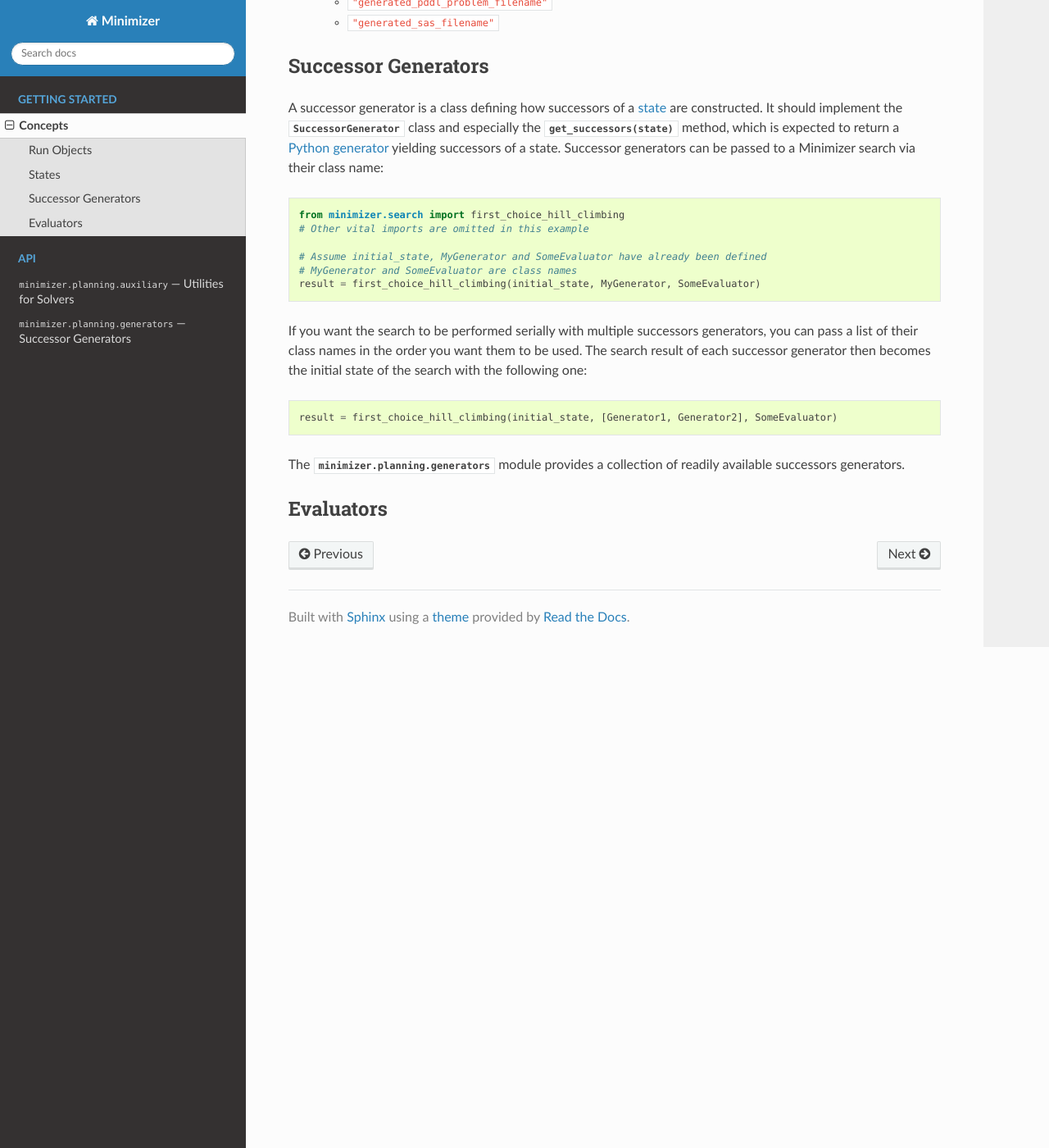
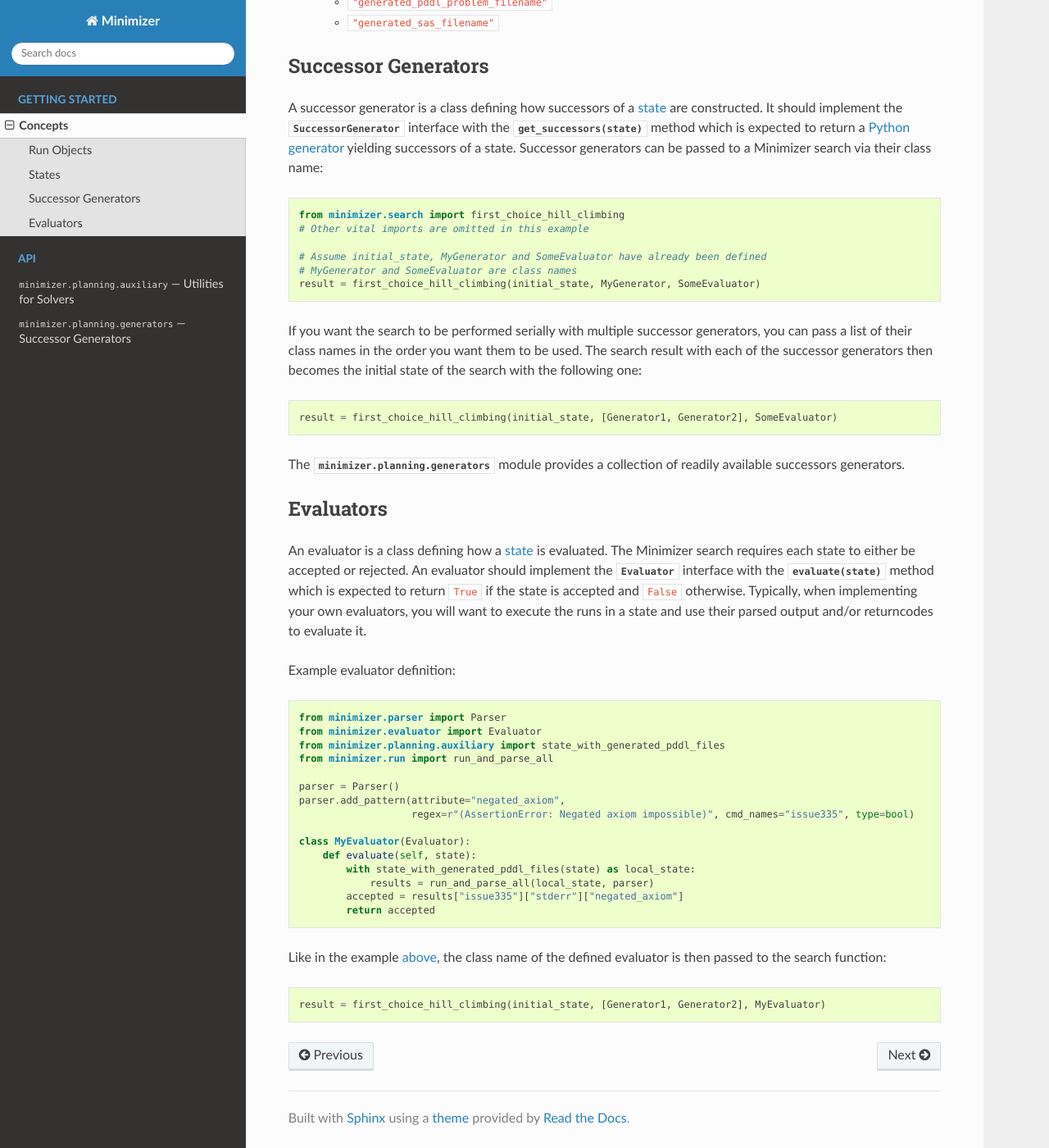
Before and after one commit to aibasel/machetli, a Sphinx documentation site: the page built from docs/concepts.rst, in a window 1280 px wide and 1400 px high, scrolled down 1405 px. Shown: the whole window at 82% size. Built offline with Sphinx 7.4.7 and the Read the Docs theme 2.0.0, drawn with Linux system fonts in a browser that asks for light colours.

Commit message:
[documentation] Finished draft of concepts documentation.

```diff
--- a/docs/concepts.rst
+++ b/docs/concepts.rst
@@ -64,7 +64,7 @@ As mentioned above, a state is a Python dictionary. You can store in it anything
 Successor Generators
 --------------------
 A successor generator is a class defining how successors of a :ref:`state<state_concept>` are constructed.
-It should implement the :class:`SuccessorGenerator<minimizer.planning.generators.SuccessorGenerator>` class and especially the :meth:`get_successors(state)<minimizer.planning.generators.SuccessorGenerator.get_successors>` method, which is expected to return a `Python generator <https://docs.python.org/3/glossary.html#term-generator>`_ yielding successors of a state. Successor generators can be passed to a Minimizer search via their class name:
+It should implement the :class:`SuccessorGenerator<minimizer.planning.generators.SuccessorGenerator>` interface with the :meth:`get_successors(state)<minimizer.planning.generators.SuccessorGenerator.get_successors>` method which is expected to return a `Python generator <https://docs.python.org/3/glossary.html#term-generator>`_ yielding successors of a state. Successor generators can be passed to a Minimizer search via their class name:
 
 .. code-block:: python
 
@@ -75,9 +75,10 @@ It should implement the :class:`SuccessorGenerator<minimizer.planning.generators
     # MyGenerator and SomeEvaluator are class names
     result = first_choice_hill_climbing(initial_state, MyGenerator, SomeEvaluator)
 
-If you want the search to be performed serially with multiple successors generators, you can pass a list of their class names in the order you want them to be used. The search result of each successor generator then becomes the initial state of the search with the following one:
+If you want the search to be performed serially with multiple successor generators, you can pass a list of their class names in the order you want them to be used. The search result with each of the successor generators then becomes the initial state of the search with the following one:
 
 .. code-block:: python
+    :name: succ_gen_list_exmpl
 
     result = first_choice_hill_climbing(initial_state, [Generator1, Generator2], SomeEvaluator)
 
@@ -87,3 +88,30 @@ The :mod:`minimizer.planning.generators` module provides a collection of readily
 
 Evaluators
 ----------
+An evaluator is a class defining how a :ref:`state<state_concept>` is evaluated. The Minimizer search requires each state to either be accepted or rejected. An evaluator should implement the :class:`Evaluator<minimizer.evaluator.Evaluator>` interface with the :meth:`evaluate(state)<minimizer.evaluator.Evaluator.evaluate>` method which is expected to return ``True`` if the state is accepted and ``False`` otherwise. Typically, when implementing your own evaluators, you will want to execute the runs in a state and use their parsed output and/or returncodes to evaluate it.
+
+Example evaluator definition:
+
+.. code-block:: python
+
+    from minimizer.parser import Parser
+    from minimizer.evaluator import Evaluator
+    from minimizer.planning.auxiliary import state_with_generated_pddl_files
+    from minimizer.run import run_and_parse_all
+
+    parser = Parser()
+    parser.add_pattern(attribute="negated_axiom",
+                       regex=r"(AssertionError: Negated axiom impossible)", cmd_names="issue335", type=bool)
+
+    class MyEvaluator(Evaluator):
+        def evaluate(self, state):
+            with state_with_generated_pddl_files(state) as local_state:
+                results = run_and_parse_all(local_state, parser)
+            accepted = results["issue335"]["stderr"]["negated_axiom"]
+            return accepted
+
+Like in the example :ref:`above<succ_gen_list_exmpl>`, the class name of the defined evaluator is then passed to the search function:
+
+.. code-block:: python
+
+    result = first_choice_hill_climbing(initial_state, [Generator1, Generator2], MyEvaluator)
```
Also changed, not shown: 2 other files.
